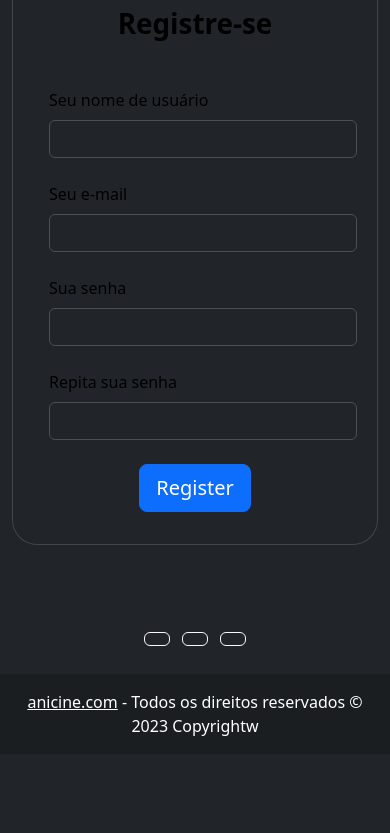
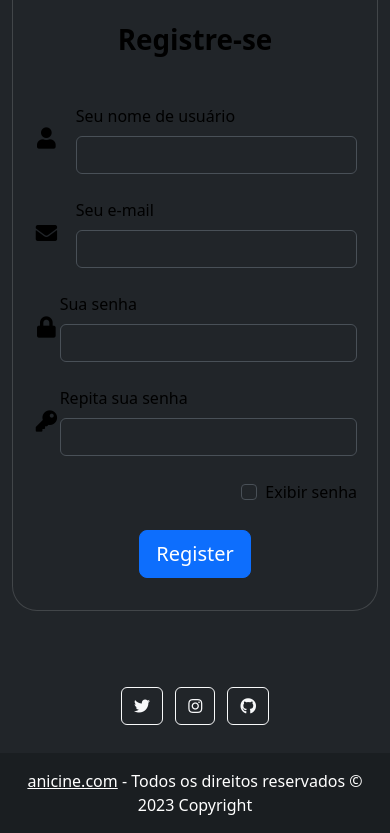
Before and after one commit to ViniciusTamae/Site-De-Filmes, a PHP site: page /register.html in a window 390 px wide. Shown: the part 347-1180 px from the top of the page. Before the commit the page ends 1083 px from the top, so only its background shows below. Run offline with PHP 8.4, Linux system fonts and the light colour scheme.

Commit message:
some fixes

```diff
--- a/register.html
+++ b/register.html
@@ -9,6 +9,10 @@
         integrity="sha384-4bw+/aepP/YC94hEpVNVgiZdgIC5+VKNBQNGCHeKRQN+PtmoHDEXuppvnDJzQIu9" crossorigin="anonymous">
     <link href="https://cdn.jsdelivr.net/npm/bootstrap@5.3.2/dist/css/bootstrap.min.css" rel="stylesheet"
         integrity="sha384-T3c6CoIi6uLrA9TneNEoa7RxnatzjcDSCmG1MXxSR1GAsXEV/Dwwykc2MPK8M2HN" crossorigin="anonymous">
+    <link rel="stylesheet" href="https://cdnjs.cloudflare.com/ajax/libs/font-awesome/5.15.3/css/all.min.css">
+    <link href="https://cdn.jsdelivr.net/npm/bootstrap@5.3.1/dist/css/bootstrap.min.css" rel="stylesheet"
+        integrity="sha384-4bw+/aepP/YC94hEpVNVgiZdgIC5+VKNBQNGCHeKRQN+PtmoHDEXuppvnDJzQIu9" crossorigin="anonymous">
+    <link rel="stylesheet" href="styles/styles-register-page.css">
 </head>
 
 <body>
@@ -41,16 +45,11 @@
             <div class="collapse navbar-collapse justify-content-center" id="navbarContent">
                 <!-- Desktop Version -->
                 <div class="d-none d-lg-flex align-items-center justify-content-between flex-grow-1">
-                    <form class="d-flex mx-auto" role="search" style="width: 50%;">
+                    <form class="d-flex mx-auto" role="search" style="width: 100%;">
                         <input class="form-control me-2" type="search" placeholder="Faça sua busca aqui..."
                             aria-label="Search" style="width: 100%;">
                         <button class="btn btn-outline-success" type="submit">Buscar</button>
                     </form>
-                </div>
-
-                <div class="d-none d-lg-flex align-items-center">
-                    <button class="btn btn-danger text-white ms-2">Registrar-se</button>
-                    <button class="btn btn-primary text-white ms-2">Login</button>
                 </div>
 
                 <!-- Mobile Version -->
@@ -71,18 +70,14 @@
                                 <button class="btn btn-outline-success" type="submit">Buscar</button>
                             </form>
                         </li>
-                        <li class="nav-item d-flex justify-content-center mt-2">
-                            <button class="btn btn-danger text-white me-2">Registrar-se</button>
-                            <button class="btn btn-primary text-white ms-2">Login</button>
-                        </li>
                     </ul>
                 </div>
             </div>
         </div>
     </nav>
 
-    <section class="vh-100">
-        <div class=" container h-100">
+
+    <div class="container mt-4">
         <div class="row d-flex justify-content-center align-items-center h-100">
             <div class="col-lg-12 col-xl-11">
                 <div class="card text-black" style="border-radius: 25px;">
@@ -95,16 +90,18 @@
                                 <form class="mx-1 mx-md-4">
 
                                     <div class="d-flex flex-row align-items-center mb-4">
-                                            <i class="fas fa-user fa-lg me-3 fa-fw"></i>
+                                        <div class="me-3">
+                                            <i class="fas fa-user fa-lg fa-fw" style="line-height: 1.5;"></i>
+                                        </div>
                                         <div class="form-outline flex-fill mb-0">
-                                                <label class="form-label" for="form3Example1c">Seu nome de
-                                                    usuário</label>
+                                            <label class="form-label" for="form3Example1c">Seu nome de usuário</label>
                                             <input type="text" id="form3Example1c" class="form-control" />
                                         </div>
                                     </div>
-
                                     <div class="d-flex flex-row align-items-center mb-4">
+                                        <div class="align-icon">
                                             <i class="fas fa-envelope fa-lg me-3 fa-fw"></i>
+                                        </div>
                                         <div class="form-outline flex-fill mb-0">
                                             <label class="form-label" for="form3Example3c">Seu e-mail</label>
                                             <input type="email" id="form3Example3c" class="form-control" />
@@ -112,7 +109,9 @@
                                     </div>
 
                                     <div class="d-flex flex-row align-items-center mb-4">
-                                            <i class="fas fa-lock fa-lg me-3 fa-fw"></i>
+                                        <div class="icon-container">
+                                            <i class="fas fa-lock fa-lg fa-fw"></i>
+                                        </div>
                                         <div class="form-outline flex-fill mb-0">
                                             <label class="form-label" for="form3Example4c">Sua senha</label>
                                             <input type="password" id="form3Example4c" class="form-control" />
@@ -120,10 +119,22 @@
                                     </div>
 
                                     <div class="d-flex flex-row align-items-center mb-4">
-                                            <i class="fas fa-key fa-lg me-3 fa-fw"></i>
+                                        <div class="icon-container">
+                                            <i class="fas fa-key fa-lg fa-fw"></i>
+                                        </div>
                                         <div class="form-outline flex-fill mb-0">
                                             <label class="form-label" for="form3Example4cd">Repita sua senha</label>
                                             <input type="password" id="form3Example4cd" class="form-control" />
+                                        </div>
+                                    </div>
+
+                                    <div class="d-flex justify-content-end mb-4">
+                                        <div class="form-check">
+                                            <input class="form-check-input" type="checkbox" id="showPassword"
+                                                onclick="togglePasswordVisibility()">
+                                            <label class="form-check-label" for="showPassword">
+                                                Exibir senha
+                                            </label>
                                         </div>
                                     </div>
 
@@ -146,7 +157,7 @@
             </div>
         </div>
     </div>
-    </section>
+
 
     <footer class="mt-5 bg-dark text-center text-white">
         <div class="container p-4 pb-0">
@@ -167,7 +178,7 @@
         <!-- Copyright -->
         <div class="text-center p-3" style="background-color: rgba(0, 0, 0, 0.2);">
             <a class="text-white" href="https://mdbootstrap.com/">anicine.com</a>
-            - Todos os direitos reservados © 2023 Copyrightw
+            - Todos os direitos reservados © 2023 Copyright
         </div>
         <!-- Copyright -->
     </footer>
@@ -176,10 +187,15 @@
         integrity="sha384-HwwvtgBNo3bZJJLYd8oVXjrBZt8cqVSpeBNS5n7C8IVInixGAoxmnlMuBnhbgrkm"
         crossorigin="anonymous"></script>
 
-    <script src="https://cdn.jsdelivr.net/npm/@popperjs/core@2.11.8/dist/umd/popper.min.js"
-        integrity="sha384-I7E8VVD/ismYTF4hNIPjVp/Zjvgyol6VFvRkX/vR+Vc4jQkC+hVqc2pM8ODewa9r"
-        crossorigin="anonymous"></script>
-    <script src="https://cdn.jsdelivr.net/npm/bootstrap@5.3.1/dist/js/bootstrap.min.js" integrity="sha384-Rx+T1VzGupg4BHQYs2gCW9It+
 </body>
 
+<script>
+    function togglePasswordVisibility() {
+        const passwordFields = [document.getElementById('form3Example4c'), document.getElementById('form3Example4cd')];
+        passwordFields.forEach(field => {
+            field.type = field.type === 'password' ? 'text' : 'password';
+        });
+    }
+</script>
+
 </html>
--- a/styles/styles-register-page.css
+++ b/styles/styles-register-page.css
@@ -18,3 +18,8 @@ main {
 footer {
     flex-shrink: 0;
 }
+
+.align-icon {
+    display: flex;
+    align-items: center;
+}
```
Also changed, not shown: index.html (+6 -14 lines), login.html (+10 -12 lines). Lines whose indentation alone changed are shown as unchanged.
